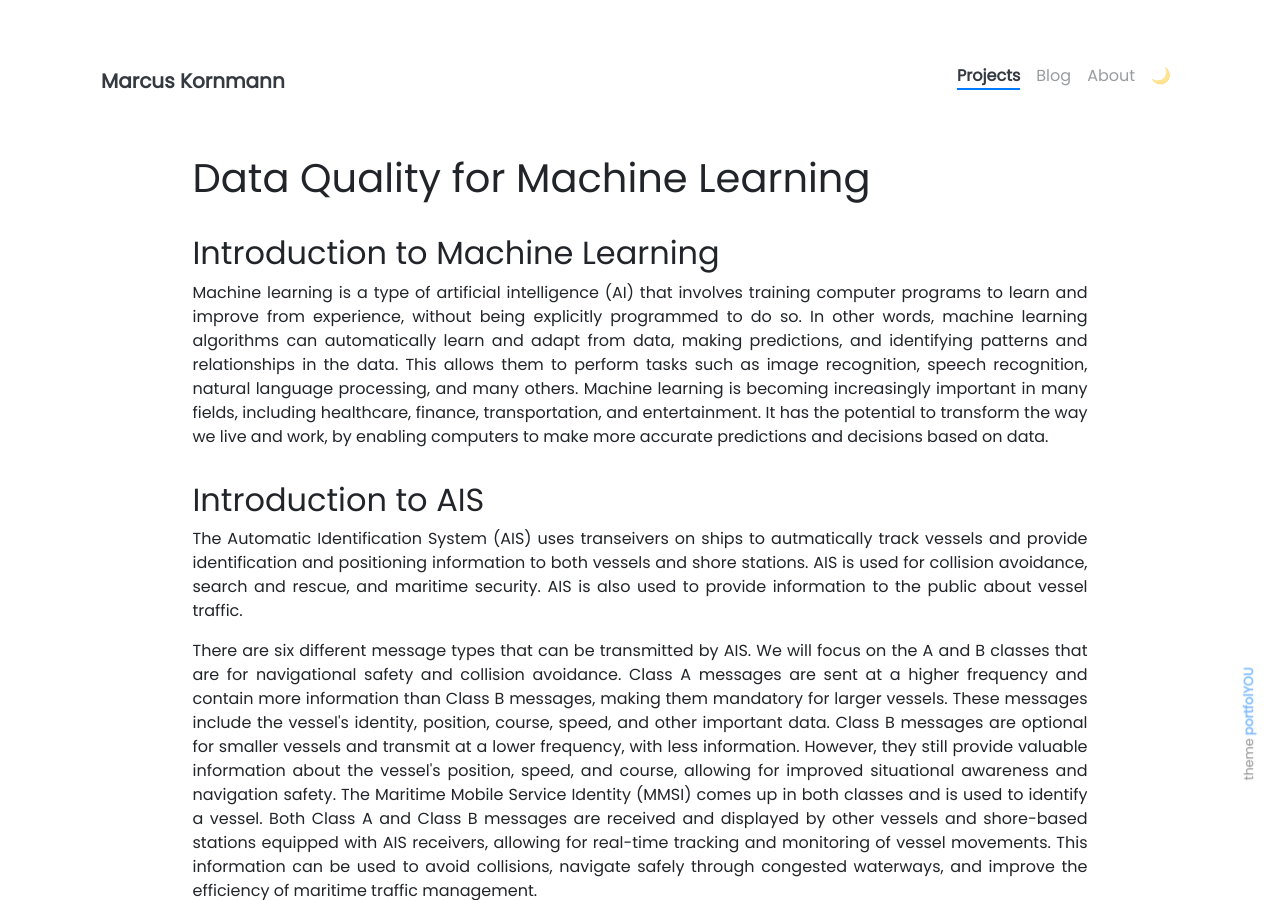
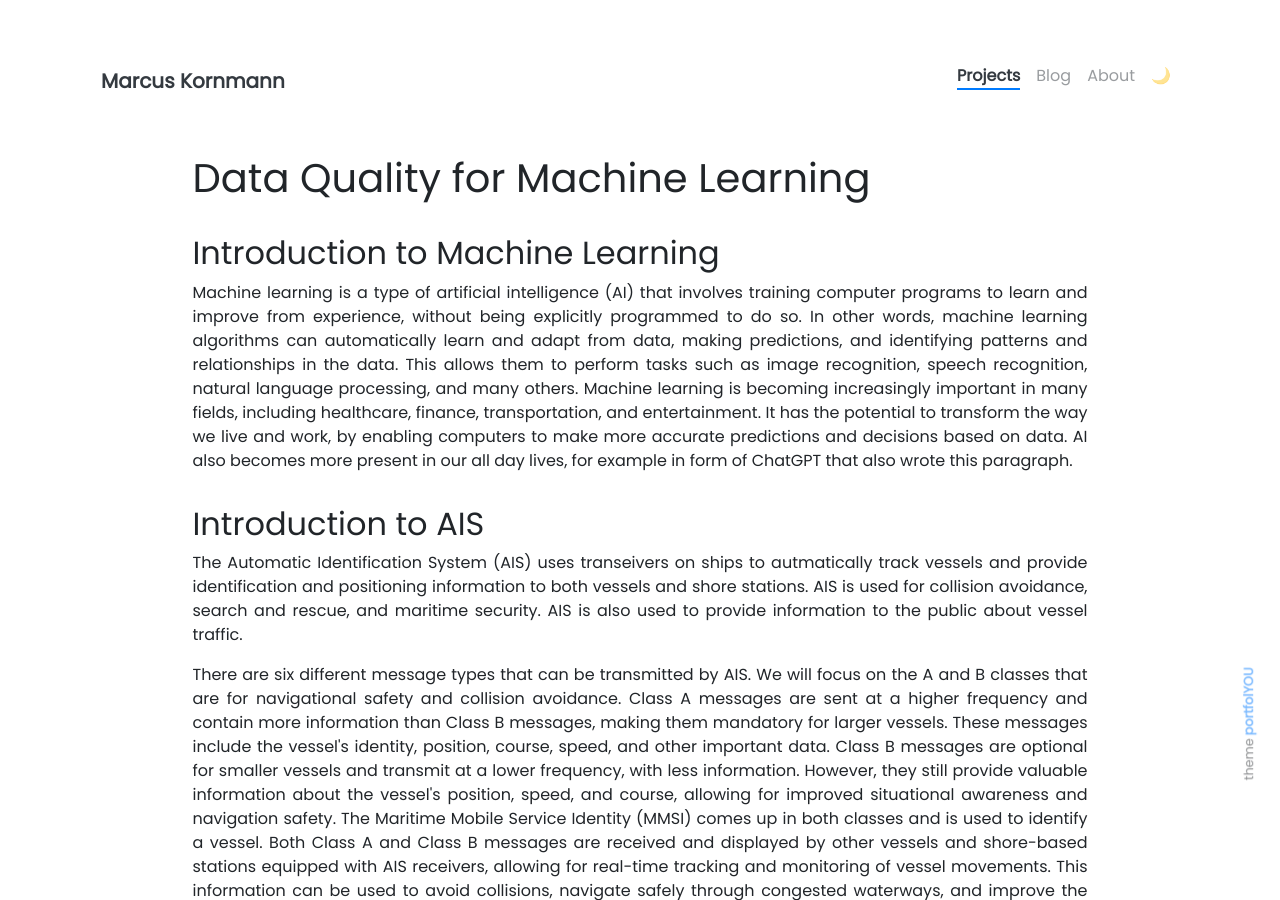
Before and after one commit to CptK/CptK.github.io, a Jekyll site: the page built from _projects/1_IS445_Final_Project.md, in a window 1280 px wide and 900 px high. Built offline with Jekyll 4.4.1, drawn with Linux system fonts in a browser that asks for light colours; nearby versions of some CDN libraries.

Commit message:
Update 1_IS445_Final_Project.md

```diff
--- a/_projects/1_IS445_Final_Project.md
+++ b/_projects/1_IS445_Final_Project.md
@@ -13,7 +13,7 @@ custom_js:
 # Data Quality for Machine Learning
 
 ## Introduction to Machine Learning
-<p align="justify">Machine learning is a type of artificial intelligence (AI) that involves training computer programs to learn and improve from experience, without being explicitly programmed to do so. In other words, machine learning algorithms can automatically learn and adapt from data, making predictions, and identifying patterns and relationships in the data. This allows them to perform tasks such as image recognition, speech recognition, natural language processing, and many others. Machine learning is becoming increasingly important in many fields, including healthcare, finance, transportation, and entertainment. It has the potential to transform the way we live and work, by enabling computers to make more accurate predictions and decisions based on data.</p>
+<p align="justify">Machine learning is a type of artificial intelligence (AI) that involves training computer programs to learn and improve from experience, without being explicitly programmed to do so. In other words, machine learning algorithms can automatically learn and adapt from data, making predictions, and identifying patterns and relationships in the data. This allows them to perform tasks such as image recognition, speech recognition, natural language processing, and many others. Machine learning is becoming increasingly important in many fields, including healthcare, finance, transportation, and entertainment. It has the potential to transform the way we live and work, by enabling computers to make more accurate predictions and decisions based on data. AI also becomes more present in our all day lives, for example in form of ChatGPT that also wrote this paragraph.</p>
 
 ## Introduction to AIS
 <p align="justify">The Automatic Identification System (AIS) uses transeivers on ships to autmatically track vessels and provide identification and positioning information to both vessels and shore stations. AIS is used for collision avoidance, search and rescue, and maritime security. AIS is also used to provide information to the public about vessel traffic.</p>
```
